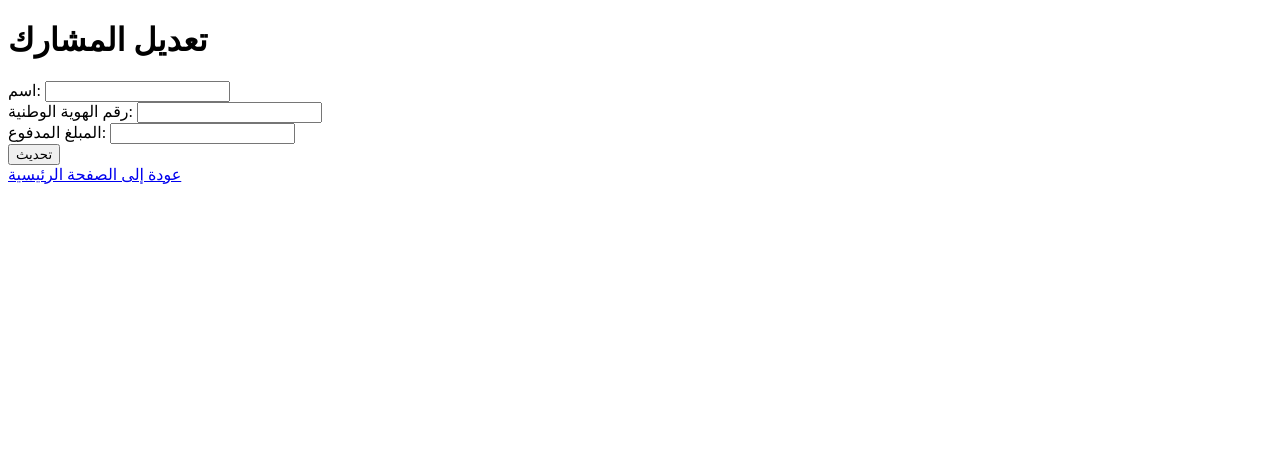
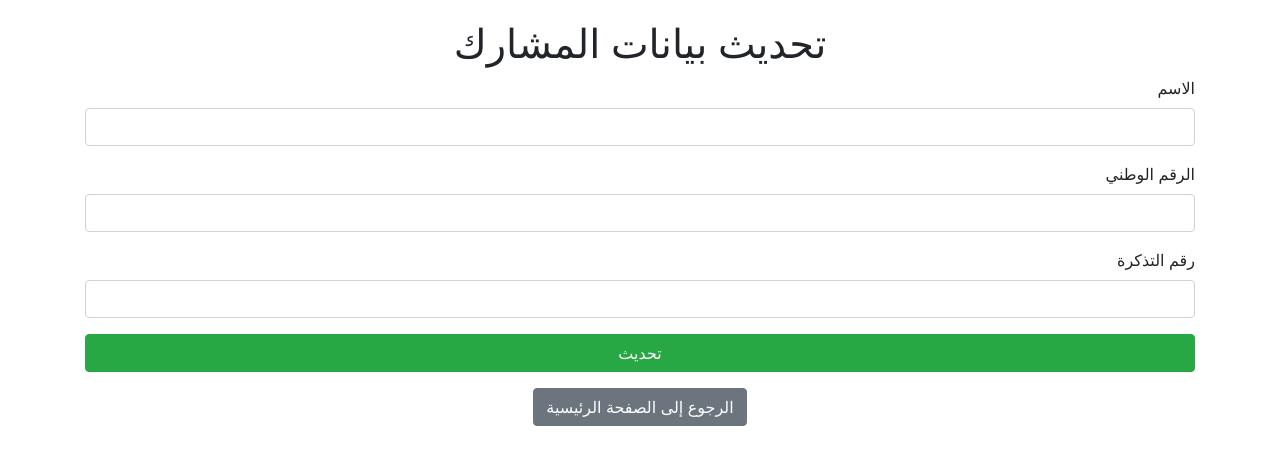
Before and after one commit to OUCHTAH/chakir, a Flask app: template templates/update.html in a window 1280 px wide. Shown: the top 465 px of the page. Run offline with Flask 2, Linux system fonts and the light colour scheme; the template is opened without the code that fills it, so the values that code supplies are empty; some libraries are stand-ins or nearby versions.

Commit message:
Update update.html

```diff
--- a/templates/update.html
+++ b/templates/update.html
@@ -3,19 +3,48 @@
 <head>
     <meta charset="UTF-8">
     <meta name="viewport" content="width=device-width, initial-scale=1.0">
-    <title>تعديل المشارك</title>
+    <title>تحديث المشارك</title>
+    <!-- رابط إلى Bootstrap CSS -->
+    <link href="https://stackpath.bootstrapcdn.com/bootstrap/4.5.2/css/bootstrap.min.css" rel="stylesheet">
+    <!-- إعداد اتجاه النص من اليمين لليسار -->
+    <style>
+        body {
+            direction: rtl;
+            text-align: right;
+        }
+        .container {
+            margin-top: 20px;
+        }
+    </style>
 </head>
 <body>
-    <h1>تعديل المشارك</h1>
-    <form action="{{ url_for('update', ticket_number=participant['ticket_number']) }}" method="POST">
-        <label>اسم:</label>
-        <input type="text" name="name" value="{{ participant.name }}" required><br>
-        <label>رقم الهوية الوطنية:</label>
-        <input type="text" name="national_id" value="{{ participant.national_id }}" required><br>
-        <label>المبلغ المدفوع:</label>
-        <input type="number" name="amount" value="{{ participant.amount }}" required><br>
-        <button type="submit">تحديث</button>
-    </form>
-    <a href="{{ url_for('home') }}">عودة إلى الصفحة الرئيسية</a>
+    <div class="container">
+        <h1 class="text-center">تحديث بيانات المشارك</h1>
+        <form method="POST">
+            <div class="form-group">
+                <label for="name">الاسم</label>
+                <input type="text" class="form-control" id="name" name="name" value="{{ participant['name'] }}" required>
+            </div>
+            <div class="form-group">
+                <label for="national_id">الرقم الوطني</label>
+                <input type="text" class="form-control" id="national_id" name="national_id" value="{{ participant['national_id'] }}" required>
+            </div>
+            <div class="form-group">
+                <label for="ticket_number">رقم التذكرة</label>
+                <input type="text" class="form-control" id="ticket_number" name="ticket_number" value="{{ participant['ticket_number'] }}" required>
+            </div>
+            <div class="form-group">
+                <button type="submit" class="btn btn-success btn-block">تحديث</button>
+            </div>
+        </form>
+        <div class="text-center">
+            <a href="{{ url_for('home') }}" class="btn btn-secondary">الرجوع إلى الصفحة الرئيسية</a>
+        </div>
+    </div>
+
+    <!-- رابط إلى Bootstrap JS و jQuery -->
+    <script src="https://code.jquery.com/jquery-3.5.1.slim.min.js"></script>
+    <script src="https://cdn.jsdelivr.net/npm/@popperjs/core@2.5.4/dist/umd/popper.min.js"></script>
+    <script src="https://stackpath.bootstrapcdn.com/bootstrap/4.5.2/js/bootstrap.min.js"></script>
 </body>
 </html>
```
